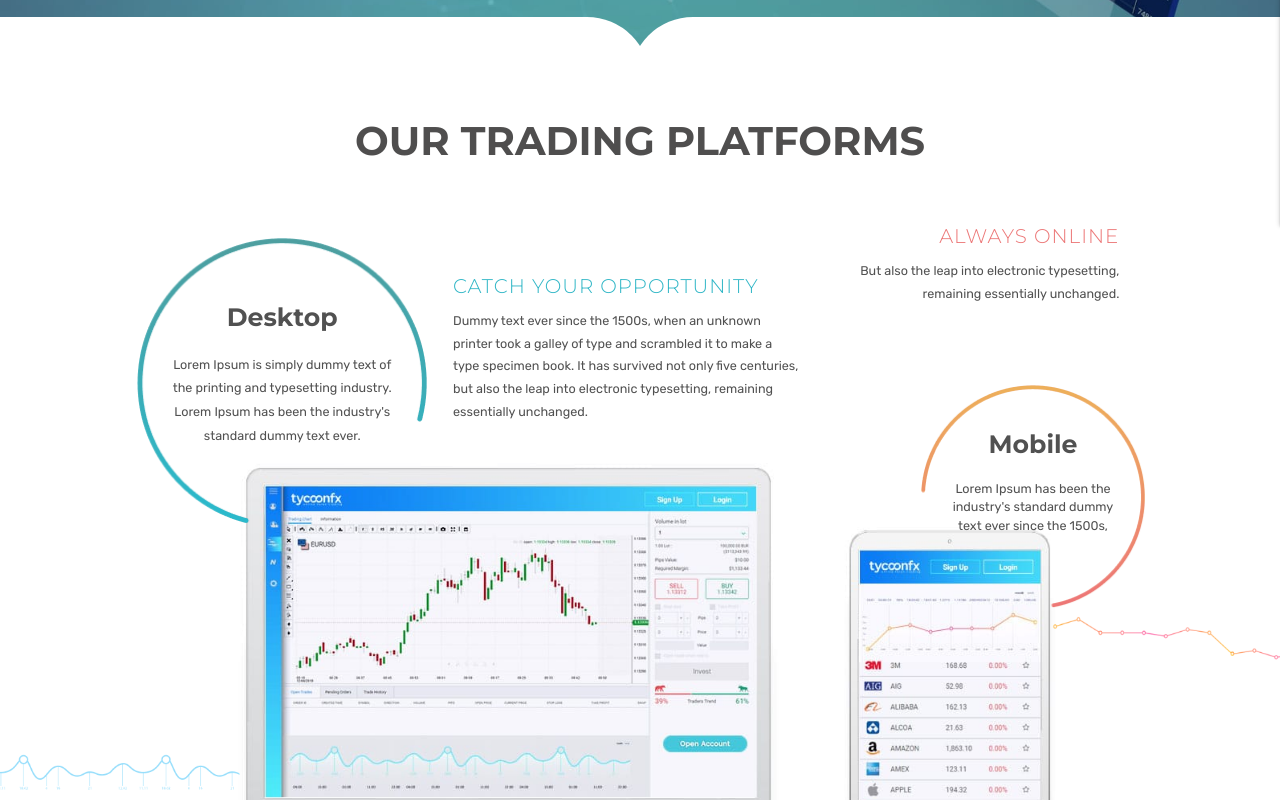
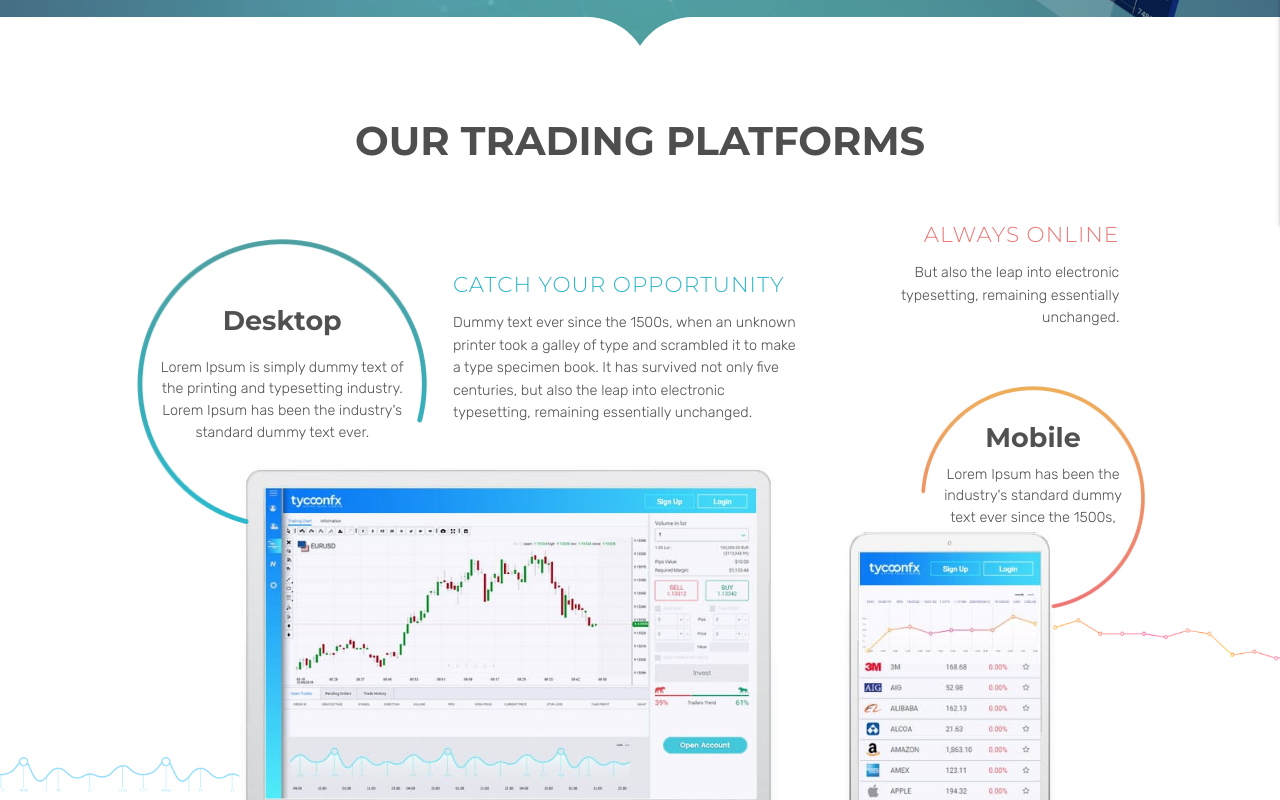
Before and after one commit to kathie04/euphoria, a website: page src/index.html in a window 1280 px wide. Shown: the part 635-1435 px from the top of the page. Drawn offline with nearby package versions, Linux system fonts and the light colour scheme; files that its build step writes are made by us from their sources.

Commit message:
optimization fixes

```diff
--- a/src/index.html
+++ b/src/index.html
@@ -8,7 +8,7 @@
     <meta name="description" content="trading platforms">
     <meta name="keywords" content="trading platforms, euphoria, investment">
     <meta name="og:title" property="og:title" content="trading platforms">
-    <link href="https://fonts.googleapis.com/css?family=Montserrat:300,700|Roboto:300,400,700|Rubik:400,500&display=swap"
+    <link href="https://fonts.googleapis.com/css?family=Montserrat:300,700|Roboto:300,400,700|Rubik:300,400,500&display=swap"
           rel="stylesheet">
     <link href="https://fonts.googleapis.com/icon?family=Material+Icons" rel="stylesheet">
     <link rel="stylesheet" href="https://cdnjs.cloudflare.com/ajax/libs/materialize/1.0.0/css/materialize.min.css">
@@ -458,7 +458,7 @@
         </div>
     </div>
 </footer>
-<script src="https://ajax.googleapis.com/ajax/libs/jquery/3.4.1/jquery.min.js"></script>
+<script src="js/jquery-3.3.1.min.js"></script>
 <script src="https://cdnjs.cloudflare.com/ajax/libs/materialize/1.0.0/js/materialize.min.js"></script>
 <script src="js/main.js"></script>
 </body>
--- a/src/styles/_media.scss
+++ b/src/styles/_media.scss
@@ -1,3 +1,9 @@
+@media screen and (max-width: 1550px) {
+  .circle-block.small {
+    top: -115px;
+    right: -100px;
+  }
+}
 
 @media screen and (max-width: 1366px) {
   .container {
@@ -66,7 +72,7 @@
       top: -79px;
       right: -74px;
       .content {
-        padding-top: 35px;
+        padding-top: 25px;
       }
     }
   }
@@ -313,7 +319,7 @@
     }
   }
   .image-container {
-    margin: 0 0 108px -6%;
+    margin: 0 0 108px -18px;
     padding: 0;
   }
   .color-block {
@@ -378,25 +384,8 @@
       }
     }
   }
-  .triangle:after, .triangle:before {
-    height: 55px;
-    top: -55px;
-    width: calc(50% + 20px);
-  }
-  .triangle:after {
-    border-top-left-radius: 50px;
-  }
-  .triangle:before {
-    border-top-right-radius: 50px;
-  }
   .section-preferences {
     padding-top: 4px;
-    &.triangle:before {
-      width: 59%;
-    }
-    &.triangle:after {
-      width: 53%;
-    }
     h2 {
       margin-bottom: 10px;
     }
@@ -492,4 +481,30 @@
       }
     }
   }
-};
+}
+
+@media screen and (max-width: 400px) {
+  .triangle:after, .triangle:before {
+    height: 55px;
+    top: -55px;
+    width: calc(50% + 20px);
+  }
+  .triangle:after {
+    border-top-left-radius: 50px;
+  }
+  .triangle:before {
+    border-top-right-radius: 50px;
+  }
+  .section-preferences {
+    &.triangle:before {
+      width: 59%;
+    }
+    &.triangle:after {
+      width: 53%;
+    }
+  }
+  .triangle-down:after, .triangle-down:before {
+    top: auto;
+
+  }
+}
--- a/src/styles/components/_sections.scss
+++ b/src/styles/components/_sections.scss
@@ -118,7 +118,7 @@
 .image-container {
   position: relative;
   padding-left: 36px;
-  margin: -14px 114px 163px 7px;
+  margin: -10px 114px 163px 7px;
   img {
     width: 100%;
   }
@@ -161,9 +161,10 @@
     }
   }
   h5 {
-    font-size: 1.4rem;
-    line-height: 1.2;
+    font-size: 1.5rem;
+    line-height: 1.23;
     font-family: Montserrat;
+    margin-bottom: 10px;
   }
   &.small {
     background: url("../images/border-red.png") 50% 50% no-repeat;
@@ -184,17 +185,18 @@
   .content {
     border-radius: 50%;
     height: 100%;
-    padding: 60px 20px 0;
+    padding: 50px 10px 0;
     p {
-      font-size: 0.7rem;
-      line-height: 1.9;
+      font-size: 0.8rem;
+      line-height: 1.5;
+      font-weight: 300;
     }
   }
 }
 
 .color-block {
   &.color-block-left {
-    padding: 75px 45px 0 60px;
+    padding: 70px 45px 0 60px;
   }
   &.color-block-right {
     max-width: 264px;
@@ -203,10 +205,10 @@
   h5 {
     text-transform: uppercase;
     font-family: Montserrat;
-    font-size: 1.1rem;
-    line-height: 1.37;
+    font-size: 1.2rem;
+    line-height: 1.08;
     font-weight: 300;
-    margin-bottom: 10px;
+    margin-bottom: 16px;
     letter-spacing: 1px;
     &.text-blue {
       color: #2FB6C6;
@@ -217,7 +219,8 @@
   }
   p {
     margin-top: 0;
-    font-size: 0.7rem;
-    line-height: 1.8;
+    font-size: 0.8rem;
+    line-height: 1.56;
+    font-weight: 300;
   }
 }
```
Also changed, not shown: dist/css/styles.css, dist/index.html.
